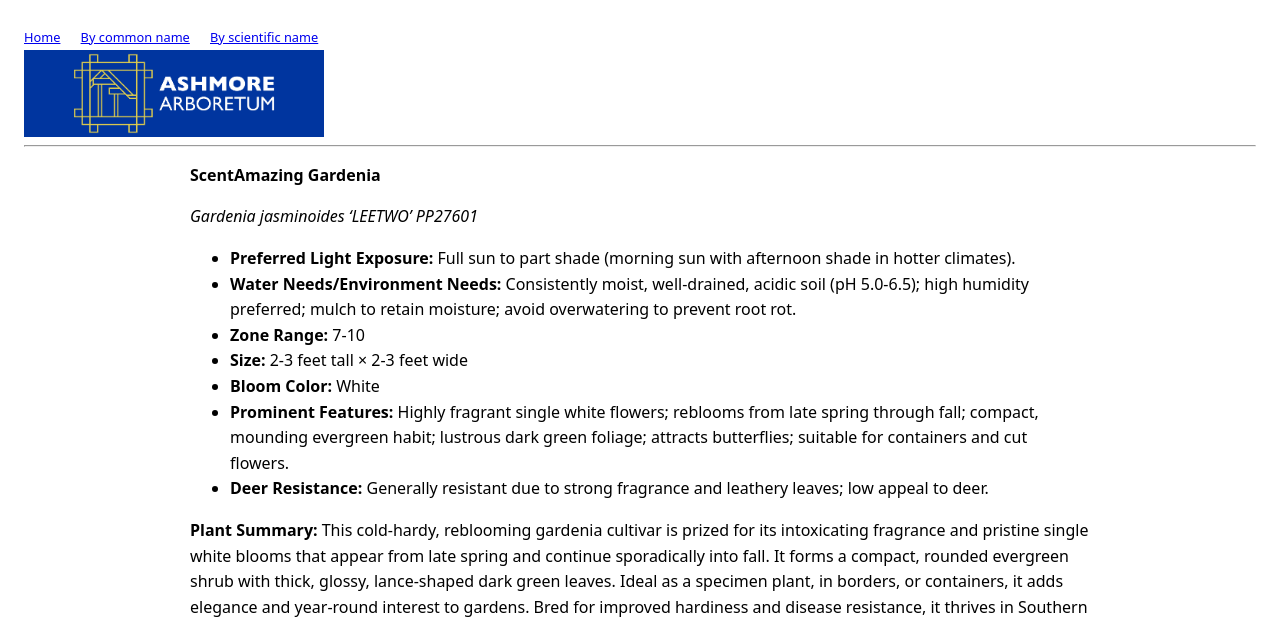
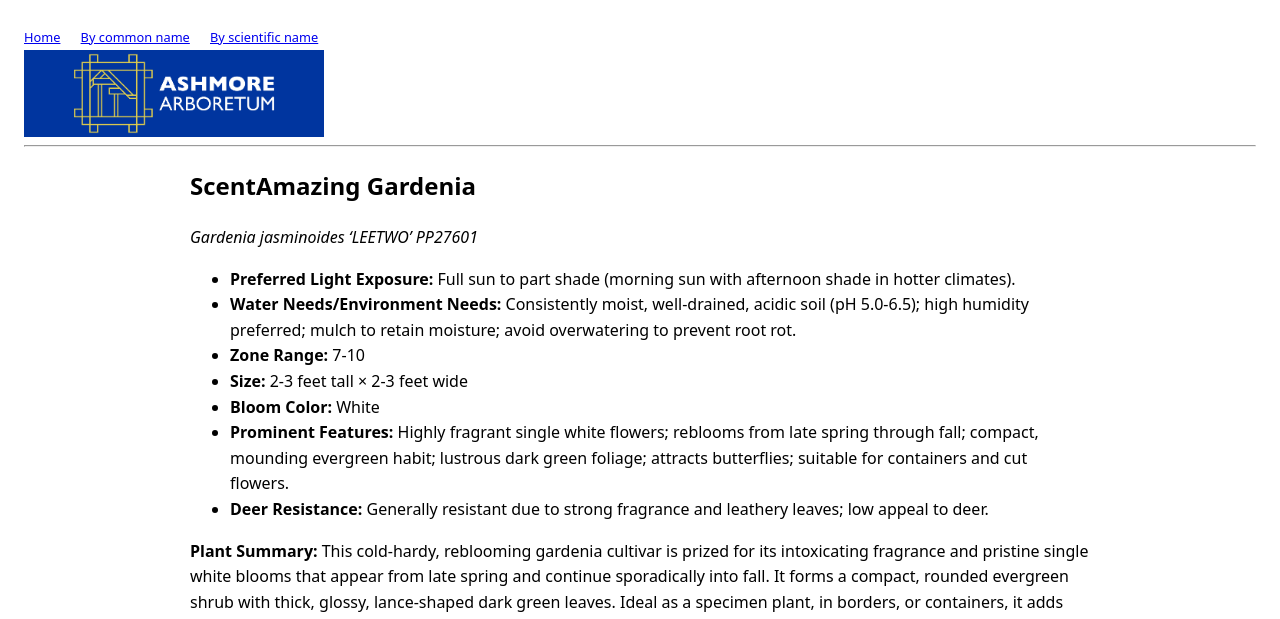
Before and after one commit to AshmoreArboretum/AshmoreArboretumPlants, a Jekyll site: the page built from _plants/gardenia-scentamazing.md, in a window 1280 px wide. Shown: the top 619 px of the page. Built offline with Jekyll 4.4.1, drawn with Linux system fonts in a browser that asks for light colours.

```diff
--- a/_plants/gardenia-scentamazing.md
+++ b/_plants/gardenia-scentamazing.md
@@ -5,8 +5,7 @@ common_name: Gardenia ScentAmazing
 scientific_name: Gardenia jasminoides LEETWO
 ---
 
-**ScentAmazing Gardenia**
-
+## ScentAmazing Gardenia
 *Gardenia jasminoides 'LEETWO' PP27601*
 
 - **Preferred Light Exposure:** Full sun to part shade (morning sun with afternoon shade in hotter climates).
```
